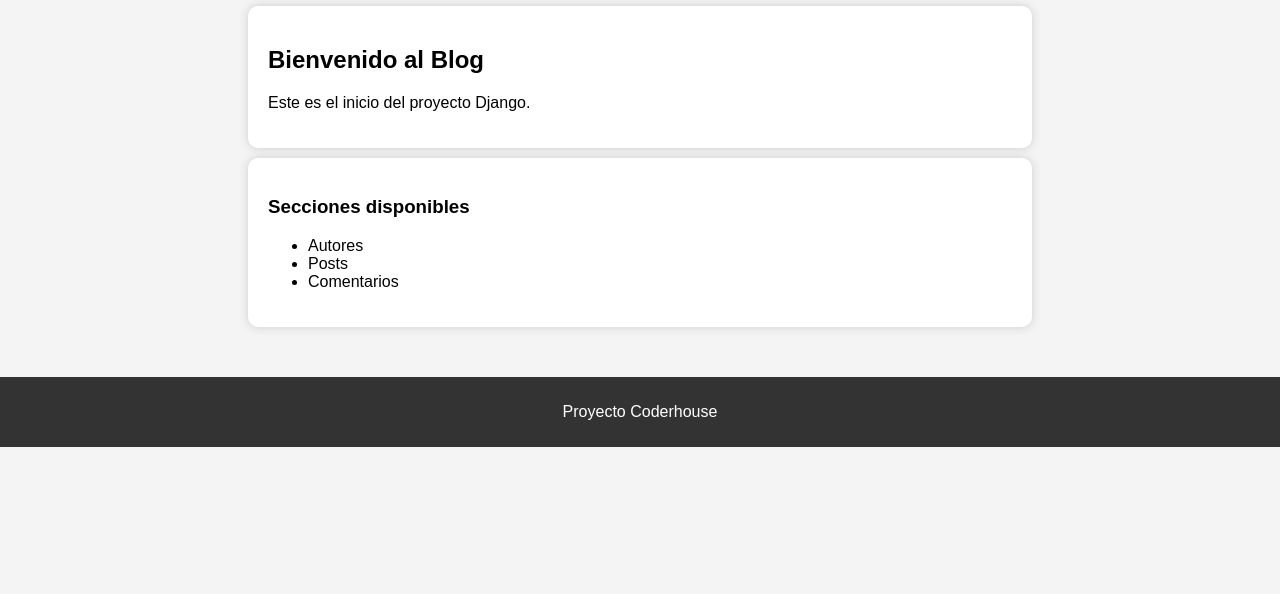
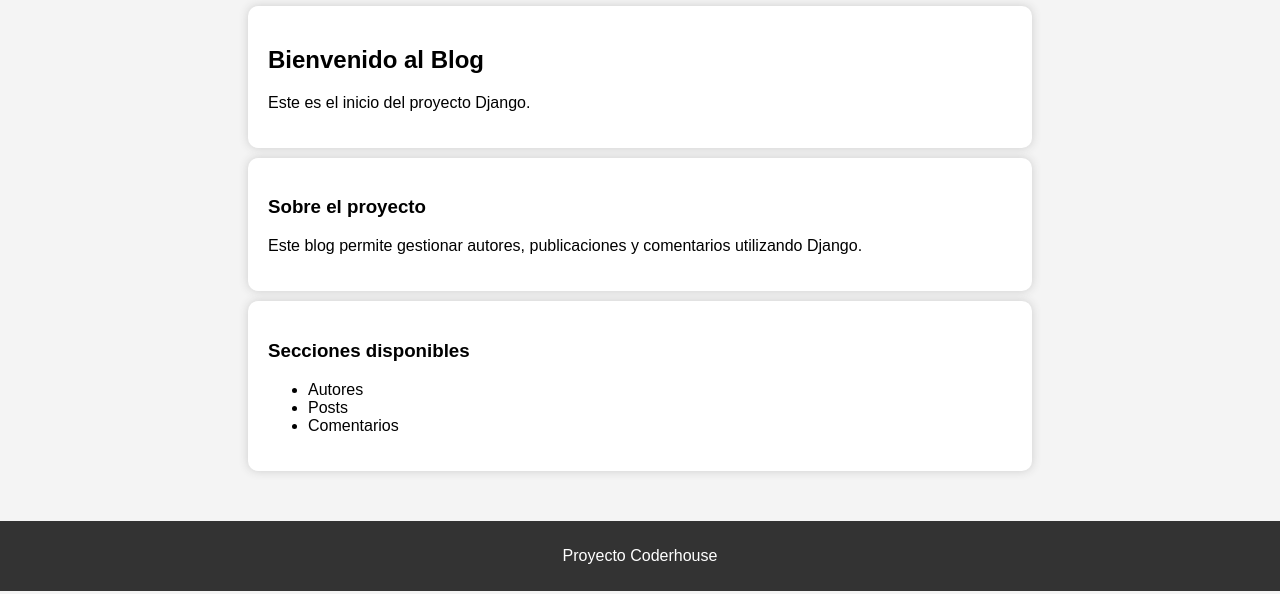
Before and after one commit to Nandhobj/Tercera_entrega, a Django app: page / in a window 1280 px wide. Shown: the part 206-800 px from the top of the page. Run offline with Django 5.2, Linux system fonts and the light colour scheme.

Commit message:
Mejoro index y README

```diff
--- a/proyecto_web/blog/templates/blog/index.html
+++ b/proyecto_web/blog/templates/blog/index.html
@@ -5,6 +5,11 @@
 <div class="card">
     <h2>Bienvenido al Blog</h2>
     <p>Este es el inicio del proyecto Django.</p>
+</div>
+
+<div class="card">
+    <h3>Sobre el proyecto</h3>
+    <p>Este blog permite gestionar autores, publicaciones y comentarios utilizando Django.</p>
 </div>
 
 <div class="card">
```
Also changed, not shown: proyecto_web/Readme.md.
